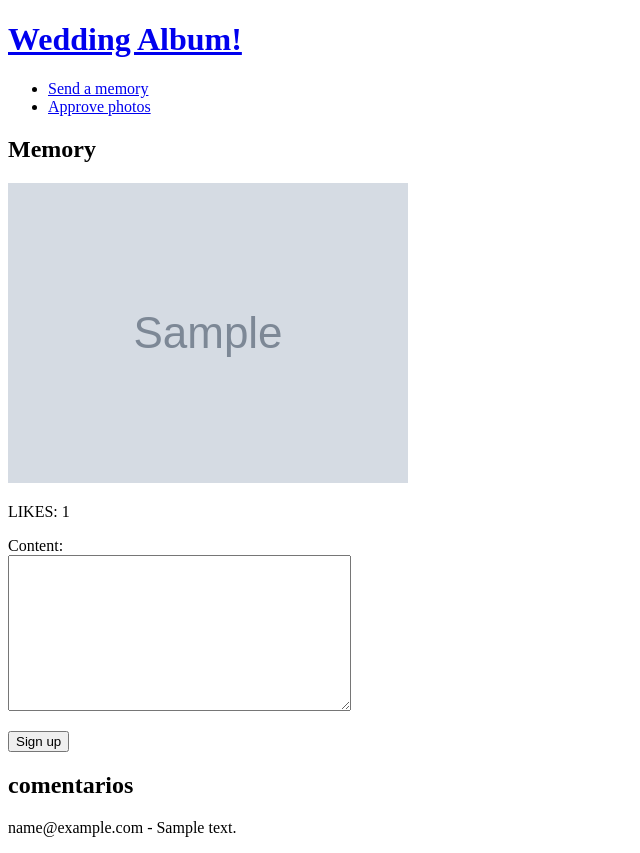
After one commit to rvmoura96/wedding-album, a Django app: page /photo/1 in a window 1280 px wide. The commit adds this page. Shown: the whole page, without its empty margins (0-640 px from the left). Run offline with Django 3.2, Linux system fonts and the light colour scheme; a user stored in the database is signed in; tables that the repository leaves empty hold one stand-in row (values such as "Sample post"); grey boxes marked "Sample" are stand-in pictures.

Commit message:
Adding comment on photo feature, e2e tests.
Including v1 on app interface.

```diff
--- a/core/forms.py
+++ b/core/forms.py
@@ -1,7 +1,8 @@
-from core.models import CustomUser
+from core.models import Commentary, CustomUser
 from django import forms
 from django.contrib.auth import get_user_model
 from django.contrib.auth.forms import UserCreationForm
+from django.forms import ModelForm
 
 
 class SignUpForm(UserCreationForm):
@@ -18,3 +19,9 @@ class SignUpForm(UserCreationForm):
             "password1",
             "password2",
         )
+
+
+class CommentaryForm(ModelForm):
+    class Meta:
+        model = Commentary
+        fields = ["content"]
--- a/core/models.py
+++ b/core/models.py
@@ -49,3 +49,10 @@ class Photo(models.Model):
     )
     likes = models.ManyToManyField(CustomUser, related_name="users_likes")
     approved = models.BooleanField(default=False)
+
+
+class Commentary(models.Model):
+    created_at = models.DateTimeField(auto_now_add=True)
+    photo = models.ForeignKey(Photo, on_delete=models.CASCADE)
+    author = models.ForeignKey(CustomUser, on_delete=models.CASCADE)
+    content = models.TextField()
--- a/core/templates/base.html
+++ b/core/templates/base.html
@@ -2,12 +2,16 @@
 <html lang="en">
   <head>
     <meta charset="utf-8">
-    <title>{% block title %}Wedding register!{% endblock %}</title>
+    <title>{% block title %}Wedding Album!{% endblock %}</title>
   </head>
   <body>
     <header>
-      <h1>My Site</h1>
+      <h1><a href="{% url 'home' %}">Wedding Album!</a></h1>
     </header>
+    <ul>
+        <li><a href="{% url 'submit-photo' %}">Send a memory</a></li>
+        <li><a href="{% url 'photo-approvement' %}">Approve photos</a></li>
+    </ul>
     <main>
       {% block content %}
       {% endblock %}
--- a/core/templates/home.html
+++ b/core/templates/home.html
@@ -6,7 +6,9 @@
     <ol>
       {% for photo in page_obj %}
         <li>
-            <img src="{{ photo.file.url }}">
+            <a href="{% url 'photo-detail' photo.pk %}">
+                <img src="{{ photo.file.url }}" id="photo-detail">
+            </a>
             <a href="{% url 'photo-like' photo.uuid %}">
                 <button type="button" name="button" id="like">Like</button>
             </a>
--- /dev/null
+++ b/core/templates/photo_detail.html
@@ -0,0 +1,32 @@
+{% extends "base.html" %}
+
+{% block content %}
+    <h2>Memory</h2>
+
+     <img src="{{ photo.file.url }}">
+     <p>LIKES: {{ total_likes }}</p>
+     <form method="post" action="{% url 'photo-comment' %}">
+       {% csrf_token %}
+       <input type="hidden" id="photo_id" name="photo_id" value="{{ photo.id }}">
+       {% for field in form %}
+         <p>
+           {{ field.label_tag }}<br>
+           {{ field }}
+           {% if field.help_text %}
+             <small style="color: grey">{{ field.help_text }}</small>
+           {% endif %}
+           {% for error in field.errors %}
+             <p style="color: red">{{ error }}</p>
+           {% endfor %}
+         </p>
+       {% endfor %}
+       <button type="submit">Sign up</button>
+     </form>
+
+     <h2>comentarios</h2>
+     {% for comment in comments %}
+        <p>{{ comment.author }} - {{ comment.content }}</p>
+    {% endfor %}
+
+
+{% endblock %}
--- a/core/urls.py
+++ b/core/urls.py
@@ -1,5 +1,7 @@
 from core.views import (
+    CreateCommentaryView,
     PhotoApprovementListView,
+    PhotoDetail,
     SubmitPhotoView,
     TimelineView,
     approve_photo,
@@ -11,7 +13,7 @@ from django.contrib.auth.views import LoginView, LogoutView
 from django.urls import path, reverse_lazy
 
 urlpatterns = [
-    path("home", TimelineView.as_view(), name="home"),
+    path("", TimelineView.as_view(), name="home"),
     path("login", LoginView.as_view(template_name="login.html"), name="login"),
     path("register", register, name="register"),
     path("submit-photo", SubmitPhotoView.as_view(), name="submit-photo"),
@@ -34,4 +36,8 @@ urlpatterns = [
         name="photo-repprove",
     ),
     path("like-photo/<uuid:photo_uuid>", like_photo, name="photo-like"),
+    path("photo/<int:pk>", PhotoDetail.as_view(), name="photo-detail"),
+    path(
+        "comment-photo", CreateCommentaryView.as_view(), name="photo-comment"
+    ),
 ]
--- a/core/views.py
+++ b/core/views.py
@@ -1,10 +1,11 @@
-from core.forms import SignUpForm
-from core.models import Photo
+from core.forms import CommentaryForm, SignUpForm
+from core.models import Commentary, Photo
 from django.contrib.auth.decorators import login_required
 from django.contrib.auth.mixins import LoginRequiredMixin
 from django.shortcuts import redirect, render
 from django.urls import reverse_lazy
-from django.views.generic.edit import CreateView
+from django.views.generic.detail import DetailView
+from django.views.generic.edit import CreateView, FormMixin
 from django.views.generic.list import ListView
 
 
@@ -83,3 +84,30 @@ def like_photo(request, photo_uuid):
     photo.save()
 
     return redirect("home")
+
+
+class PhotoDetail(LoginRequiredMixin, FormMixin, DetailView):
+    model = Photo
+    template_name = "photo_detail.html"
+    form_class = CommentaryForm
+
+    def get_context_data(self, **kwargs):
+        context = super().get_context_data(**kwargs)
+        context["total_likes"] = self.object.likes.count()
+        context["comments"] = Commentary.objects.filter(photo=self.object)
+
+        return context
+
+class CreateCommentaryView(LoginRequiredMixin, CreateView):
+    model = Commentary
+    fields = ["content"]
+
+    def form_valid(self, form):
+        form.instance.author = self.request.user
+        form.instance.photo_id = int(self.request._post["photo_id"])
+        return super().form_valid(form)
+
+    def get_success_url(self):
+        return reverse_lazy(
+            "photo-detail", kwargs={"pk": int(self.request._post["photo_id"])}
+        )
--- a/main/settings.py
+++ b/main/settings.py
@@ -177,4 +177,4 @@ if AWS_ACCESS_KEY_ID:
 
 
 LOGIN_REDIRECT_URL = "home"
-LOGOUT_REDIRECT_URL = "login"
+LOGOUT_REDIRECT_URL = "wedding/login"
--- a/main/urls.py
+++ b/main/urls.py
@@ -17,6 +17,5 @@ from django.contrib import admin
 from django.urls import include, path
 
 urlpatterns = [
-    path("admin/", admin.site.urls),
-    path("wedding/", include("core.urls")),
+    path("", include("core.urls")),
 ]
```
Also changed, not shown: tests/acceptance/steps/logout.py (+2 -1 lines), tests/acceptance/steps/photo_comment.py (added, +26 -0 lines), tests/acceptance/steps/register_guests.py (+3 -1 lines), tests/acceptance/steps/submit_photo.py (+3 -1 lines), core/migrations/0002_commentary_photo.py.
